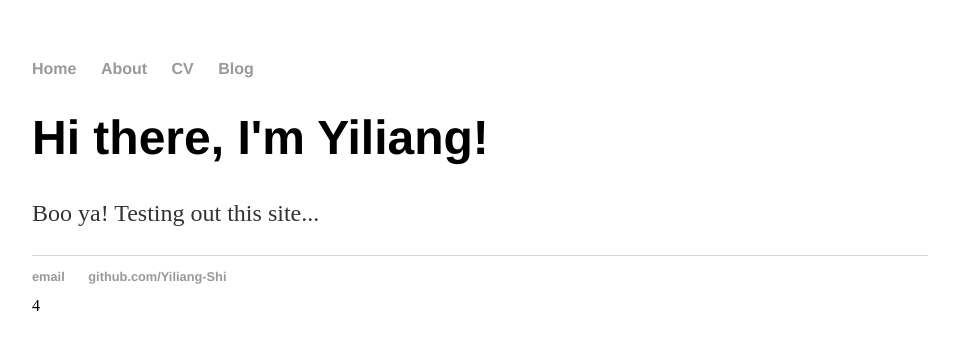
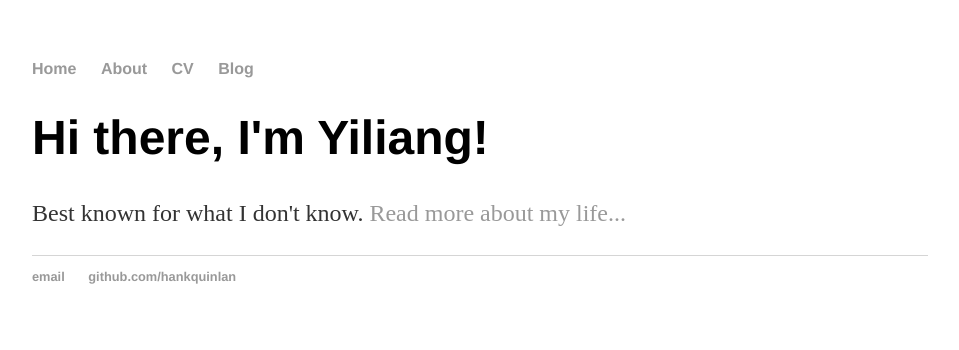
Before and after one commit to Yiliang-Shi/Yiliang-Shi.github.io, a Jekyll site: the page built from index.html, in a window 1280 px wide. Shown: the top 350 px of the page, without its empty margins (160-1119 px from the left). Built offline with Jekyll 4.4.1, drawn with Linux system fonts in a browser that asks for light colours.

Commit message:
Update index.html

```diff
--- a/index.html
+++ b/index.html
@@ -1,31 +1,8 @@
-<!DOCTYPE html>
-<html>
-	<head>
-		<title>YL's Site</title>
-		<!-- link to main stylesheet -->
-		<link rel="stylesheet" type="text/css" href="/css/main.css">
-	</head>
-	<body>
-		<nav>
-    		<ul>
-        		<li><a href="/">Home</a></li>
-	        	<li><a href="/about">About</a></li>
-        		<li><a href="/cv">CV</a></li>
-        		<li><a href="/blog">Blog</a></li>
-    		</ul>
-		</nav>
-		<div class="container">
-    		<div class="blurb">
-        		<h1>Hi there, I'm Yiliang!</h1>
-				<p>Boo ya! Testing out this site...</a></p>
-    		</div><!-- /.blurb -->
-		</div><!-- /.container -->
-		<footer>
-    		<ul>
-        		<li><a href="mailto:yiliang_123@hotmail.com">email</a></li>
-        		<li><a href="https://github.com/Yiliang-Shi">github.com/Yiliang-Shi</a></li>
-			</ul>
-		</footer>
-	</body>
-</html>
-4
+---
+layout: default
+title: YL's Page
+---
+<div class="blurb">
+	<h1>Hi there, I'm Yiliang!</h1>
+	<p>Best known for what I don't know. <a href="/about">Read more about my life...</a></p>
+</div><!-- /.blurb -->
```
